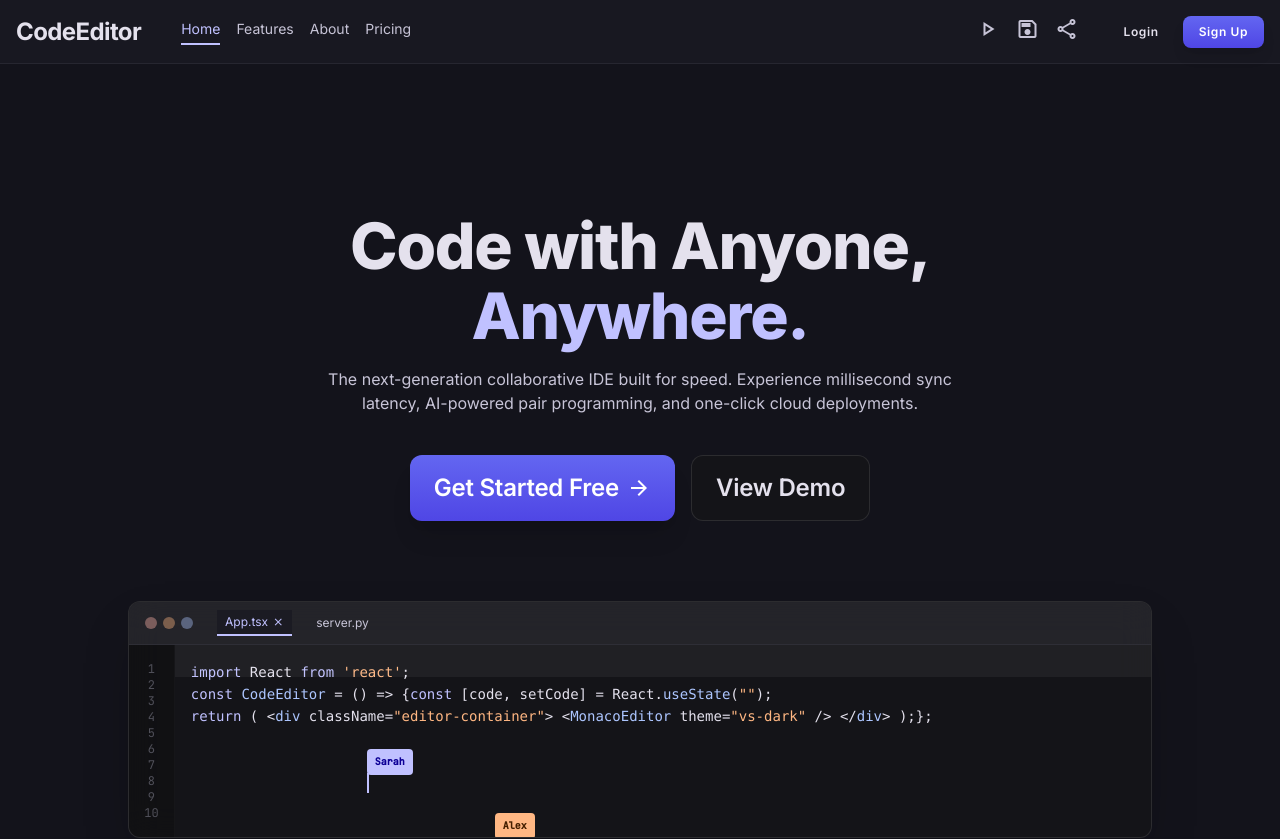
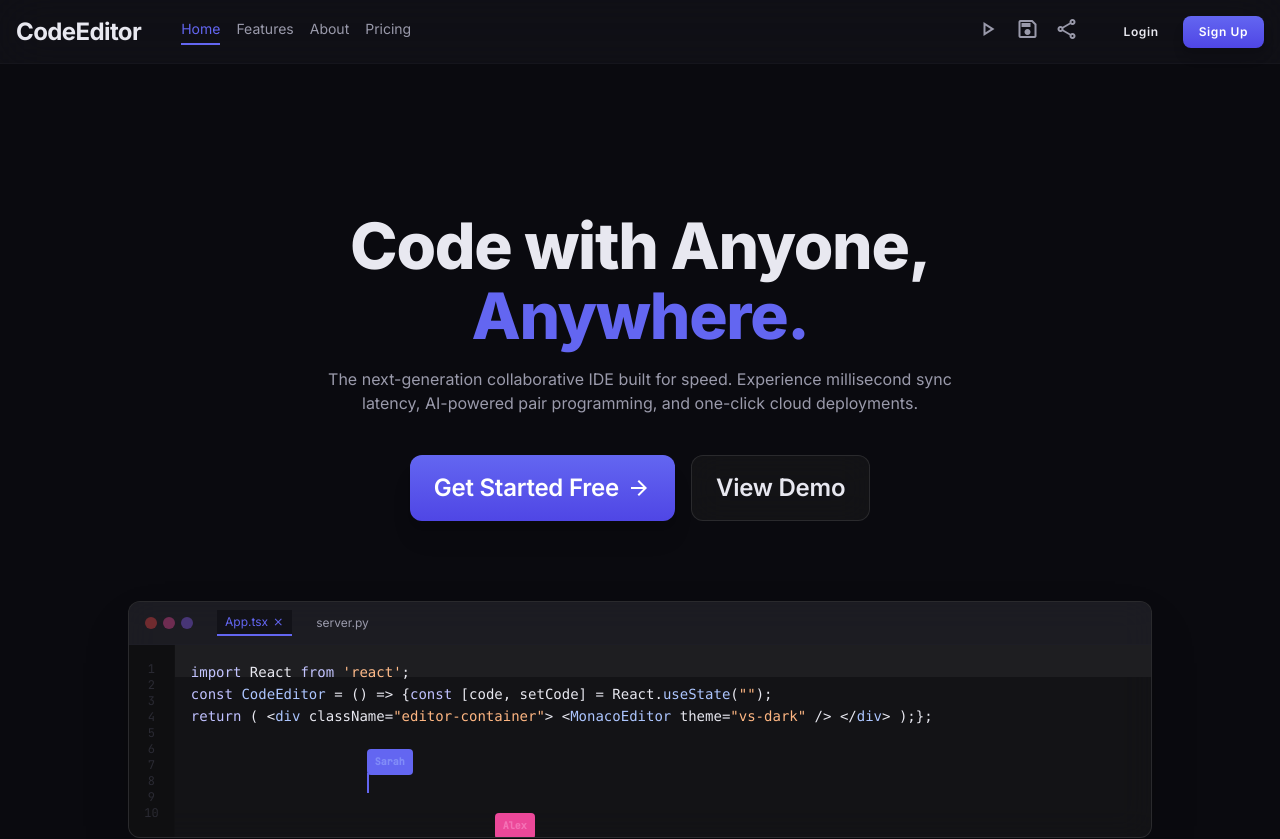
Before and after one commit to jayswalhimanshu74-cmd/Code-Editor, a React (Vite) app in the folder frontend/: page / in a window 1280 px wide. Shown: the top 839 px of the page. Built offline with nearby package versions, Linux system fonts and the light colour scheme.

Commit message:
Solved Design Incosistancy

```diff
--- a/frontend/tailwind.config.js
+++ b/frontend/tailwind.config.js
@@ -1,3 +1,6 @@
+import forms from '@tailwindcss/forms';
+import containerQueries from '@tailwindcss/container-queries';
+
 /** @type {import('tailwindcss').Config} */
 export default {
   darkMode: "class",
@@ -8,53 +11,37 @@ export default {
   theme: {
     extend: {
       "colors": {
-              "on-tertiary-fixed": "#301400",
-              "surface-container-high": "#292932",
-              "on-error-container": "#ffdad6",
-              "tertiary-fixed-dim": "#ffb783",
-              "surface-variant": "#34343d",
-              "on-secondary": "#002e6a",
-              "on-surface": "#e4e1ed",
-              "surface-dim": "#13131b",
-              "primary-fixed-dim": "#c0c1ff",
-              "on-primary-fixed": "#07006c",
-              "background": "#13131b",
-              "outline": "#908fa0",
-              "on-secondary-fixed": "#001a42",
-              "on-surface-variant": "#c7c4d7",
-              "primary-container": "#8083ff",
-              "tertiary": "#ffb783",
-              "surface-bright": "#393841",
-              "secondary-fixed-dim": "#adc6ff",
-              "surface-tint": "#c0c1ff",
-              "on-error": "#690005",
-              "error": "#ffb4ab",
-              "outline-variant": "#464554",
-              "inverse-primary": "#494bd6",
-              "on-secondary-fixed-variant": "#004395",
-              "secondary": "#adc6ff",
-              "surface-container-highest": "#34343d",
-              "on-primary-fixed-variant": "#2f2ebe",
-              "on-primary-container": "#0d0096",
-              "on-tertiary-container": "#452000",
-              "primary-fixed": "#e1e0ff",
-              "secondary-fixed": "#d8e2ff",
-              "primary": "#c0c1ff",
-              "on-tertiary-fixed-variant": "#703700",
-              "on-secondary-container": "#e6ecff",
-              "surface-container-lowest": "#0d0d15",
-              "on-background": "#e4e1ed",
-              "secondary-container": "#0566d9",
-              "error-container": "#93000a",
-              "tertiary-fixed": "#ffdcc5",
-              "surface": "#13131b",
-              "surface-container-low": "#1b1b23",
-              "tertiary-container": "#d97721",
-              "on-tertiary": "#4f2500",
-              "on-primary": "#1000a9",
-              "surface-container": "#1f1f27",
-              "inverse-on-surface": "#303038",
-              "inverse-surface": "#e4e1ed"
+        "background": "#0a0a0f",
+        "surface": "#0a0a0f",
+        "surface-dim": "#0a0a0f",
+        "surface-bright": "#1d1d24",
+        "surface-container-lowest": "#0a0a0f",
+        "surface-container-low": "#121218",
+        "surface-container": "#17171d",
+        "surface-container-high": "#1d1d24",
+        "surface-container-highest": "#262630",
+        "surface-variant": "#1d1d24",
+        "on-surface": "#e8e8f0",
+        "on-surface-variant": "#9a9aab",
+        "on-background": "#e8e8f0",
+        "outline": "#454555",
+        "outline-variant": "#23232c",
+        "primary": "#6366f1",
+        "on-primary": "#ffffff",
+        "primary-container": "#1d1d3d",
+        "on-primary-container": "#818cf8",
+        "secondary": "#8b5cf6",
+        "on-secondary": "#ffffff",
+        "secondary-container": "#24183d",
+        "on-secondary-container": "#a78bfa",
+        "tertiary": "#ec4899",
+        "on-tertiary": "#ffffff",
+        "tertiary-container": "#3d182b",
+        "on-tertiary-container": "#f472b6",
+        "error": "#ef4444",
+        "on-error": "#ffffff",
+        "error-container": "#3d1818",
+        "on-error-container": "#f87171"
       },
       "borderRadius": {
         "DEFAULT": "0.25rem",
@@ -81,17 +68,17 @@ export default {
         "code-md": ["JetBrains Mono", "monospace"]
       },
       "fontSize": {
-              "body-lg": ["16px", {"lineHeight": "24px", "fontWeight": "400"}],
-              "headline-lg": ["32px", {"lineHeight": "40px", "letterSpacing": "-0.02em", "fontWeight": "700"}],
-              "headline-md": ["24px", {"lineHeight": "32px", "letterSpacing": "-0.01em", "fontWeight": "600"}],
-              "label-sm": ["12px", {"lineHeight": "16px", "letterSpacing": "0.05em", "fontWeight": "600"}],
-              "body-md": ["14px", {"lineHeight": "20px", "fontWeight": "400"}],
-              "code-md": ["14px", {"lineHeight": "22px", "fontWeight": "400"}]
+        "body-lg": ["16px", { "lineHeight": "24px", "fontWeight": "400" }],
+        "headline-lg": ["32px", { "lineHeight": "40px", "letterSpacing": "-0.02em", "fontWeight": "700" }],
+        "headline-md": ["24px", { "lineHeight": "32px", "letterSpacing": "-0.01em", "fontWeight": "600" }],
+        "label-sm": ["12px", { "lineHeight": "16px", "letterSpacing": "0.05em", "fontWeight": "600" }],
+        "body-md": ["14px", { "lineHeight": "20px", "fontWeight": "400" }],
+        "code-md": ["14px", { "lineHeight": "22px", "fontWeight": "400" }]
       }
     },
   },
   plugins: [
-    require('@tailwindcss/forms'),
-  require('@tailwindcss/container-queries')
+    forms,
+    containerQueries
   ],
 }
```
Lines whose indentation alone changed are shown as unchanged.
